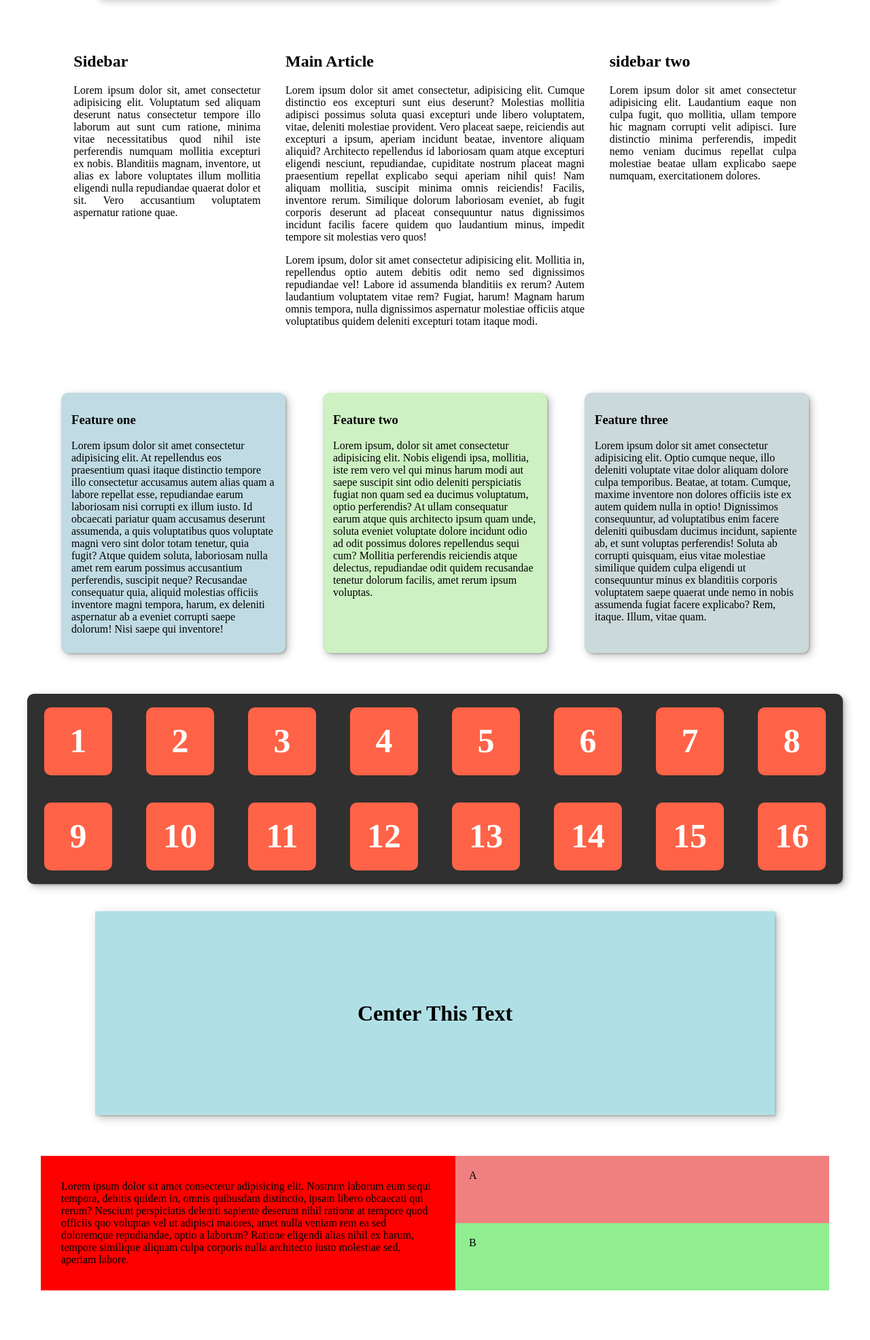
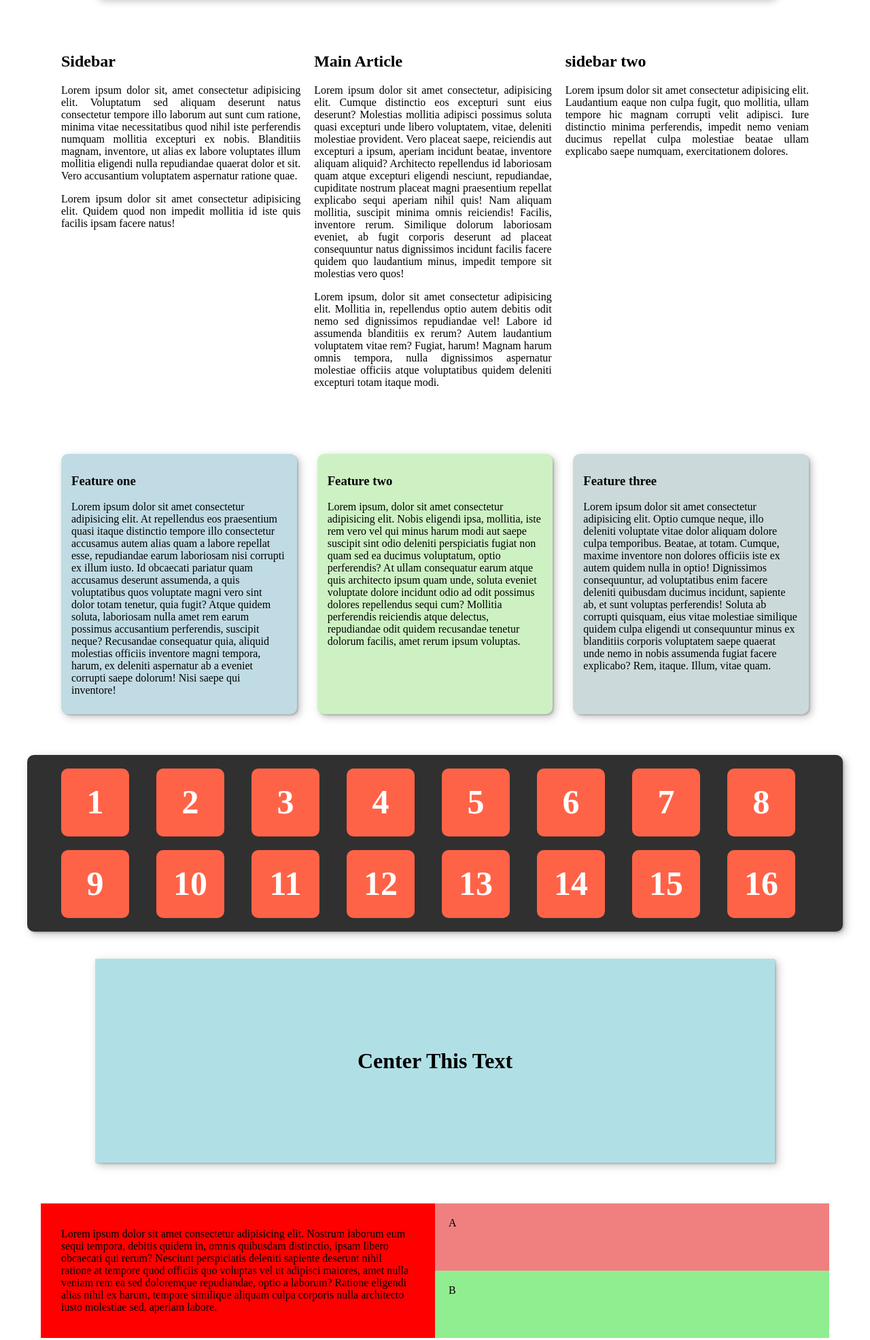
Before and after one commit to daudi13/updated-flexbox, a plain HTML site: page index.html in a window 1280 px wide. Shown: the part 189-2161 px from the top of the page at 68% size. Before the commit the page ends 2128 px from the top, so only its background shows below. Drawn offline with Linux system fonts and the light colour scheme.

Commit message:
Changed the display property from Flex to grid

```diff
--- a/index.html
+++ b/index.html
@@ -32,7 +32,7 @@
         <div class="sidebar-one">
             <h2>Sidebar</h2>
             <p>Lorem ipsum dolor sit, amet consectetur adipisicing elit. Voluptatum sed aliquam deserunt natus consectetur tempore illo laborum aut sunt cum ratione, minima vitae necessitatibus quod nihil iste perferendis numquam mollitia excepturi ex nobis. Blanditiis magnam, inventore, ut alias ex labore voluptates illum mollitia eligendi nulla repudiandae quaerat dolor et sit. Vero accusantium voluptatem aspernatur ratione quae.</p>
-
+            <p>Lorem ipsum dolor sit amet consectetur adipisicing elit. Quidem quod non impedit mollitia id iste quis facilis ipsam facere natus!</p>
         </div>
         <div class="sidebar-two">
             <h2>sidebar two</h2>
--- a/saas/style.scss
+++ b/saas/style.scss
@@ -23,9 +23,11 @@ body {
     color: #fff;
     box-shadow: var(--bs);
 
-     form .form-box {
+    form .form-box {
         margin: 20px;
-        display: flex;
+        display: grid;
+        grid-gap: 20px;
+        grid-template-columns: auto 2fr;
 
         label {
             text-transform: capitalize;
@@ -34,8 +36,6 @@ body {
         }
 
         input {
-            flex: 1;
-            margin-left: 20px;
             padding: 5px;
             border-radius: 5px;
             border: 0;
@@ -45,6 +45,11 @@ body {
 }
 
 @media (max-width: 900px) {
+    .container-1 {
+        form .form-box {
+            grid-template-columns: auto;
+        }
+    }
     .container-1 > form .form-box > label {
         display: none;
     }
@@ -59,30 +64,33 @@ body {
     max-width: 1200px;
     margin: 40px auto 0 auto;
     padding: 20px 50px;
+    display: grid;
+    grid-gap: 20px;
+    grid-template-areas: 'mainbar'
+                        'sidebarone'
+                        'sidebartwo'
+    ;
 
     .sidebar-one {
-        flex-basis: 25%;
-        order: -1;
+        grid-area: sidebarone;
         text-align: justify;
     }
 
     .mainbar {
-        flex-basis: 40%;
-        order: 2;
+        grid-area: mainbar;
         text-align: justify;
     }
 
     .sidebar-two {
-        flex-basis: 25%;
-        order: 3;
+        grid-area: sidebartwo;
         text-align: justify;
     }
 }
 
 @media (min-width: 900px) {
     .column-layout {
-        display: flex;
-        justify-content: space-around;
+        display: grid;
+        grid-template-areas: 'sidebarone mainbar sidebartwo';
     }
 }
 
@@ -90,6 +98,9 @@ body {
     max-width: 1200px;
     margin: 40px auto 0 auto;
     padding: 20px 50px;
+    display: grid;
+    grid-gap: 30px;
+    grid-template-columns: repeat(1, 1fr);
 
     .card {
         border-radius: 10px;
@@ -116,29 +127,30 @@ body {
 
 @media (min-width:900px) {
     .cards {
-        display: flex;
-        justify-content: space-between;
-        align-items: stretch;
-
-        .card {
-            width: 30%;
-        }
+        display: grid;
+        grid-template-columns: repeat(3, 1fr);
 
         .card + .card {
             margin: 0;
+        }
+
+        .card:first-child {
+            align-self: start;
         }
     }
 }
 
 .numbers {
-    display: flex;
+    display: grid;
     max-width: 1200px;
     margin: 40px auto;
     justify-content: space-around;
-    flex-wrap: wrap;
+    grid-gap: 20px;
+    grid-template-columns: repeat(auto-fit, minmax(120px, 1fr));
     background: #303030;
     border-radius: 10px;
     box-shadow: var(--bs);
+    padding: 20px 50px;
 
     .box {
         border-radius: 10px;
@@ -146,7 +158,6 @@ body {
         width: 100px;
         color: #fff;
         background: tomato;
-        margin: 20px;
 
         p {
             text-align: center;
@@ -164,39 +175,35 @@ body {
     background-color: powderblue;
     height: 300px;
     margin: 0 auto 40px auto;
-    display: flex;
+    display: grid;
     box-shadow: var(--bs);
-
-    h1 {
-        margin: auto;
-    }
+    justify-content: center;
+    align-content: center;
 }
 
 .column-row {
     max-width: 1200px;
     margin: 0 auto 20px auto;
     padding: 20px;
+    display:  grid;
+    grid-template-columns: repeat(1, 1fr);
 
     .column {
         background: red;
         padding: 20px 30px;
-        flex: 1;
     }
 
     .row {
         background: lemonchiffon;
-        flex: 1;
 
         .div-a {
             background: lightcoral;
             padding: 20px;
-            flex: 1;
         }
 
         .div-b {
             background: lightgreen;
             padding: 20px;
-            flex: 1;
         }
     }
 
@@ -204,11 +211,12 @@ body {
 
 @media (min-width: 900px) {
     .column-row {
-        display: flex;
+        display: grid;
+        grid-template-columns: repeat(2, 1fr);
 
         .row {
-            display: flex;
-            flex-direction: column;
+            display: grid;
+            grid-template-columns: repeat(1, 1fr);
         }
     }
 }
```
Also changed, not shown: saas/style.css, 1 other file.
